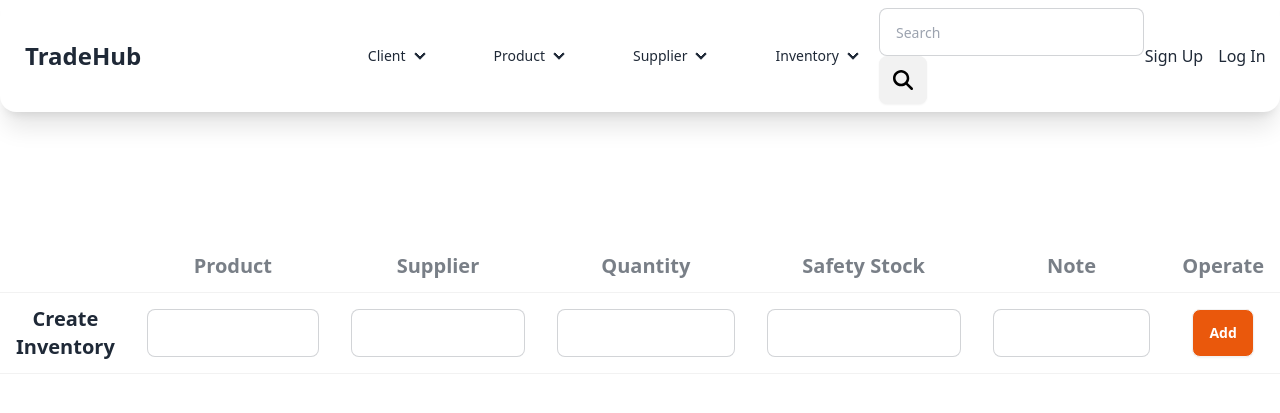
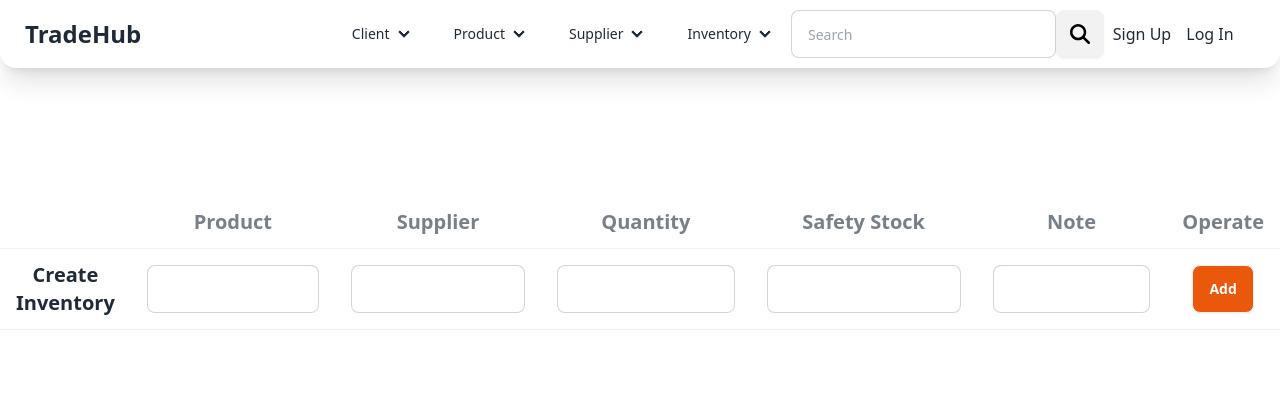
Before and after one commit to astrocamp/17th-TradeHub, a Django app: page /inventory/create in a window 1280 px wide. Shown: the top 413 px of the page. Run offline with Django 5.2, Linux system fonts and the light colour scheme; tables that the repository leaves empty hold one stand-in row (values such as "Sample post"); style sheets or scripts are compiled from the project's sources; parts of the project's set-up code (start-up, migrations or seed data) failed here and were passed over.

Commit message:
style: issue/#1 update navbar

```diff
--- a/apps/purchase_orders/models.py
+++ b/apps/purchase_orders/models.py
@@ -1,8 +1,9 @@
 from django.db import models
 from django.utils import timezone
 
-from apps.suppliers.models import \
-    Supplier  # Import Supplier model from the suppliers app
+from apps.suppliers.models import Supplier
+
+# Import Supplier model from the suppliers app
 
 
 class PurchaseOrder(models.Model):
--- a/apps/purchase_orders/views.py
+++ b/apps/purchase_orders/views.py
@@ -52,10 +52,12 @@ def edit(req, id):
         {"purchase_order": purchase_order, "form": form},
     )
 
+
 def delete(req, id):
     purchase_order = get_object_or_404(PurchaseOrder, pk=id)
     purchase_order.delete()
     return redirect("purchase_orders:index")
+
 
 @require_POST
 def delete_selected_purchase_orders(request):
--- a/core/settings.py
+++ b/core/settings.py
@@ -49,6 +49,7 @@ INSTALLED_APPS = [
     "django.contrib.sessions",
     "django.contrib.messages",
     "django.contrib.staticfiles",
+    "django_fsm",
     "apps.pages",
     "apps.users",
     "apps.products",
--- a/templates/shared/navbar.html
+++ b/templates/shared/navbar.html
@@ -45,7 +45,7 @@
     <a href="/" class="btn btn-ghost text-2xl">TradeHub</a>
   </div>
   <div class="navbar-center hidden lg:flex">
-    <ul class="menu menu-horizontal gap-10">
+    <ul class="menu menu-horizontal gap-4">
       <li>
         <details>
           <summary>Client</summary>
@@ -65,7 +65,7 @@
       </li>
       <li>
         <details>
-          <summary>Supplier</summary>
+          <summary><a href="{% url 'suppliers:index' %}">Supplier</a></summary>
           <ul class="bg-base-100 rounded-t-none p-2">
             <li><a>Purchase</a></li>
             <li><a>Purchase Order</a></li>
@@ -84,12 +84,12 @@
     </ul>
   </div>
   <!-- user status -->
-  <div class="navbar-end">
-    <div class="form-control">
+  <div class="navbar-end gap-2">
+    <div class="form-control flex-row">
       <input
         type="text"
         placeholder="Search"
-        class="input input-bordered w-24 md:w-auto"
+        class="input input-bordered w-12 md:w-auto"
       />
       <button class="btn btn-square btn-xl">
         <svg
@@ -103,7 +103,7 @@
         </svg>
       </button>
     </div>
-    <div class="flex gap-2">
+    <div class="flex gap-2 w-[160px]">
       <!-- request.user 是 django 的內建變數，表示當前登入的使用者 -->
       {% if request.user.is_authenticated %}
         <a href="{% url "users:profile" %}" class="w-[60px] flex justify-center">{{ request.user.username }}</a>
```
Also changed, not shown: requirements.txt (+21 -38 lines), apps/products/templates/pages/index.html (line endings or trailing spaces).
